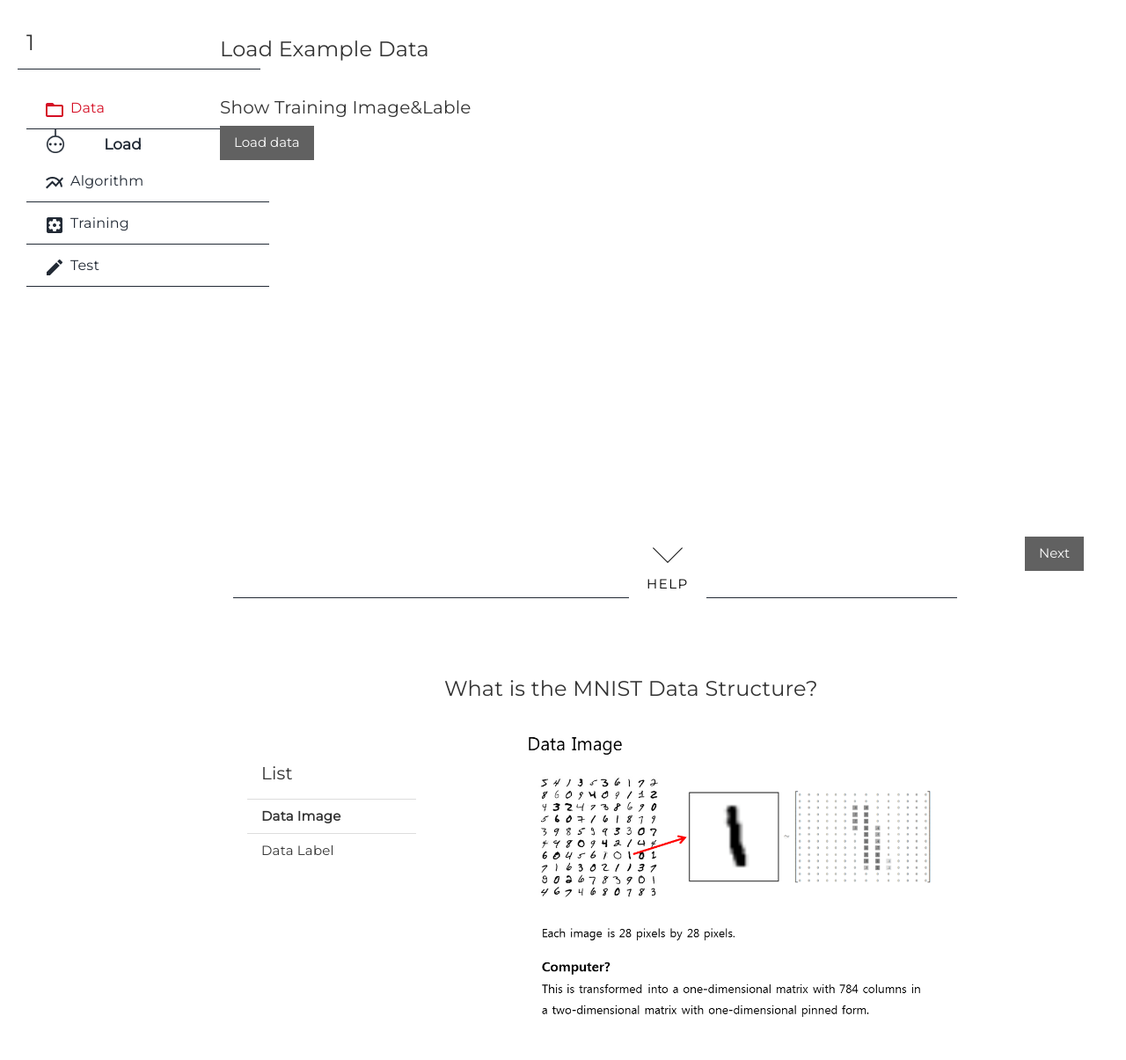
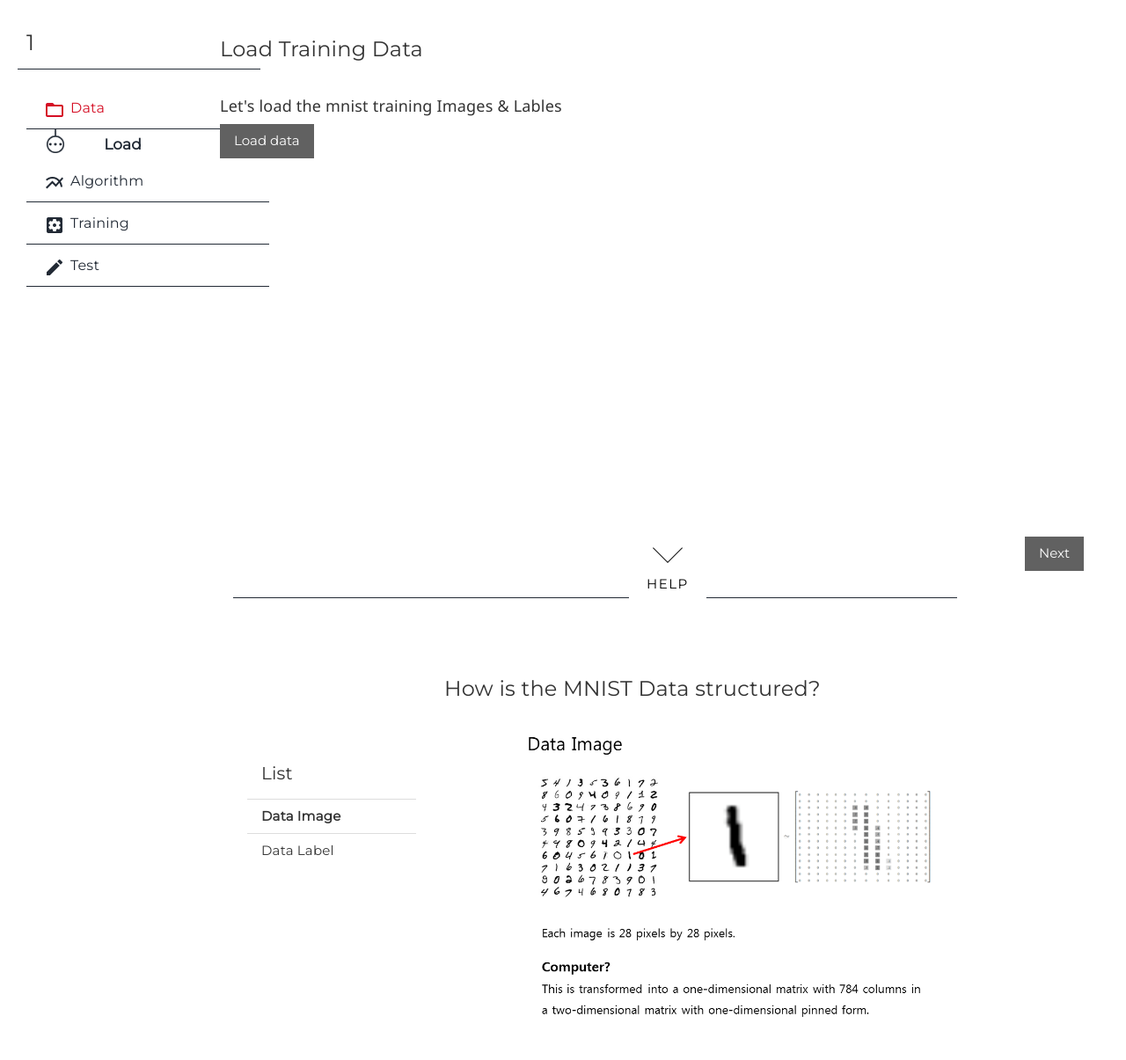
Before and after one commit to yhi00240/practice, a Django app: page /1/data/ in a window 1280 px wide. Shown: the part 70-1275 px from the top of the page at 88% size. Run offline with Django 3.2, Linux system fonts and the light colour scheme; some libraries are stand-ins or nearby versions.

Commit message:
데이터야 부탁해

```diff
--- a/practice/static/practice/css/base.css
+++ b/practice/static/practice/css/base.css
@@ -367,6 +367,7 @@ body #section01 a {
   padding-left : 20px;
   padding-right : 20px;
   padding-bottom : 40px;
+  overflow : none;
 }
 
 body #section01 a span {
@@ -442,20 +443,21 @@ body #section01 a span {
 
 #dataTableDiv th {
   border: 1px solid white;
-  width: 50px;
+  width: 40px;
   height: 2px;
   text-align: center;
   background-color: #222a35;
   color: white;
-  font-size : 15px;
+  font-size : 8px;
 }
 
 #dataTableDiv table {
   border: 2px solid black;
   vertical-align: top;
   display: inline-table;
-  margin-right: 5px;
+  margin-right: 1px;
   margin-top: 10px;
+  position : relative;
 }
 
 .no_active_img {
--- a/practice/templates/practice/data.html
+++ b/practice/templates/practice/data.html
@@ -2,17 +2,15 @@
 {% load staticfiles %}
 
 {% block content %}
-<div class="row">
+<div class="row" style="position:relative;">
   <br>
-  <h3>Load Example Data</h3>
+  <h3>Load Training Data</h3>
   <br>
-  <li>
-    <h4>Show Training Image&Lable</h4>
-    <button id="showDataButton" class="w3-btn w3-dark-gray" style="margin-bottom:20px;">
-      <i id="spinner"></i>Load data
-    </button>
-    <div id="dataTableDiv" style="overflow:auto; width:1200px; height:300px"></div>
-  </li>
+  <h5>Let's load the mnist training Images & Lables</h5>
+  <button id="showDataButton" class="w3-btn w3-dark-gray" style="margin-bottom:20px;">
+    <i id="spinner"></i>Load data
+  </button>
+  <div id="dataTableDiv" style="overflow:auto;height:400px;width:auto;"></div>
 </div>
 <button onclick="loadData()" class="nextButton w3-btn w3-dark-gray">Next</button>
 <p id="div_section"><a href="#section02"><span></span>HELP</a></p>
@@ -29,7 +27,7 @@
     </ul>
   </div>
   <div class="w3-container w3-cell">
-    <h3>What is the MNIST Data Structure?</h3>
+    <h3>How is the MNIST Data structured?</h3>
     <div class="slideshow">
       <img src="{% static 'practice/images/ppt/data(1).png' %}" width="auto" height="400">
       <img src="{% static 'practice/images/ppt/data(2).png' %}" width="auto" height="400">
```
